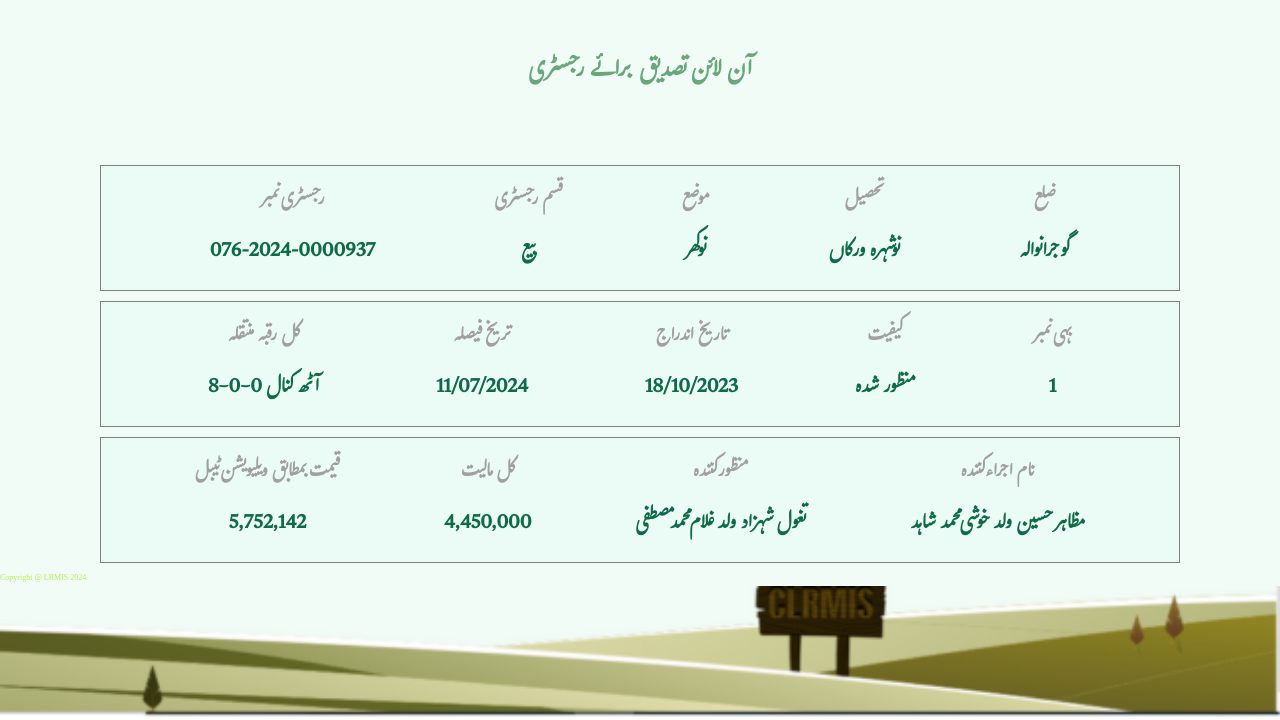
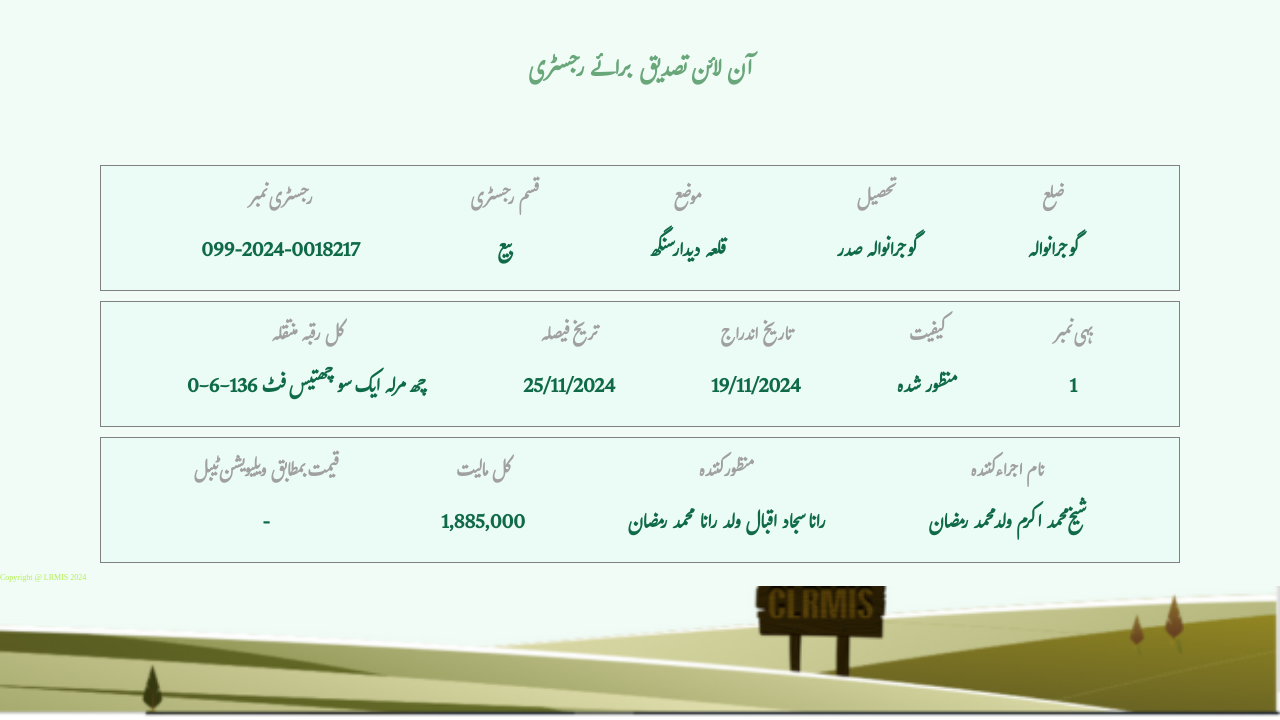
Before and after one commit to punjabzameen/Punjab28, a plain HTML site: page index.html in a window 1280 px wide. Shown: the part 80-800 px from the top of the page. Drawn offline with Linux system fonts and the light colour scheme.

Commit message:
Update index.html

```diff
--- a/index.html
+++ b/index.html
@@ -32,7 +32,7 @@
             <div class="item text1">
                 <h3>رجسٹری نمبر
                 </h3>
-                <p>076-2024-0000937
+                <p>099-2024-0018217
                 </p>
             </div>
             <div class="item text2"><h3>قسم رجسٹری
@@ -42,13 +42,13 @@
             <div class="item text3">
                 <h3>موضع
                 </h3>
-                <p>نوکھر
+                <p>قلعہ دیدار سنگھ
                 </p>
             </div>
             <div class="item text4">
                 <h3>تحصیل
                 </h3>
-                <p>نوشہرہ ورکاں
+                <p>گوجرانوالہ صدر
                 </p>
             </div>
             <div class="item text5">
@@ -63,18 +63,18 @@
             <div class="item text1">
                 <h3>کل رقبہ منتقلہ
                 </h3>
-                <p>8-0-0 آٹھ کنال
+                <p>0-6-136  چھ مرلہ ایک سو چھتیس فٹ
                 </p>
             </div>
             <div class="item text2"><h3>تریخ فیصلہ
 
             </h3>
-            <p>11/07/2024
+            <p>25/11/2024
             </p></div>
             <div class="item text3">
                 <h3>تاریخ اندراج
                 </h3>
-                <p>18/10/2023
+                <p>19/11/2024
                 </p>
             </div>
             <div class="item text4">
@@ -95,23 +95,23 @@
             <div class="item text1">
                 <h3>قیمت بمطابق ویلیویشن ٹیبل
                 </h3>
-                <p>5,752,142
+                <p>-
                 </p>
             </div>
             <div class="item text2"><h3>کل مالیت
             </h3>
-            <p>4,450,000
+            <p>1,885,000
             </p></div>
             <div class="item text3">
                 <h3>منظور کنندہ
                 </h3>
-                <p>تغول شہزاد ولد غلام محمد مصطفی
+                <p>رانا سجاد اقبال ولد رانا محمد رمضان
                 </p>
             </div>
             <div class="item text4">
                 <h3>نام اجراء کنندہ
                 </h3>
-                <p>مظاہر حسین ولد خوشی محمد شاہد
+                <p>شیخ محمد اکرم ولد محمد رمضان
                 </p>
             </div>
 
```
